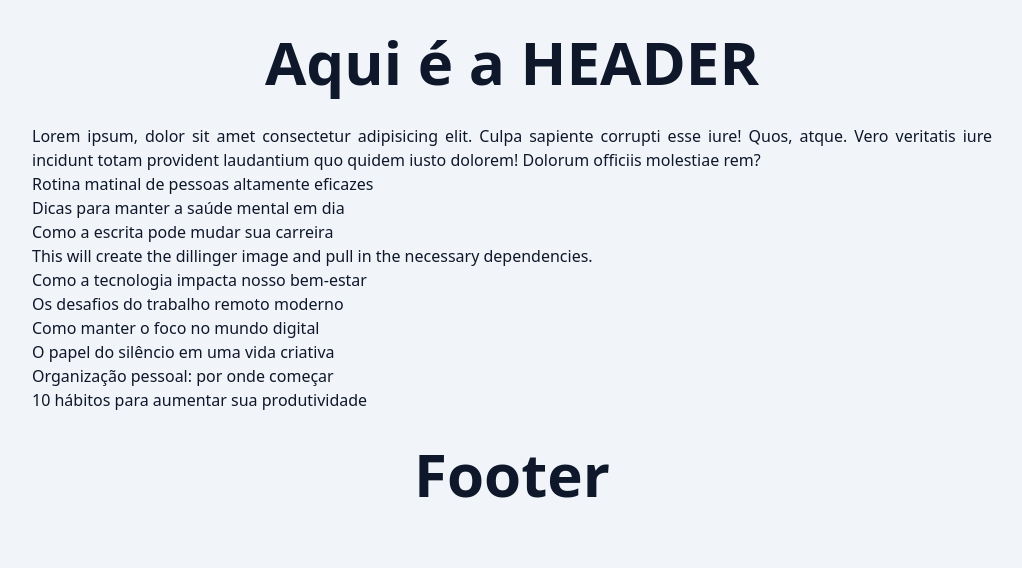
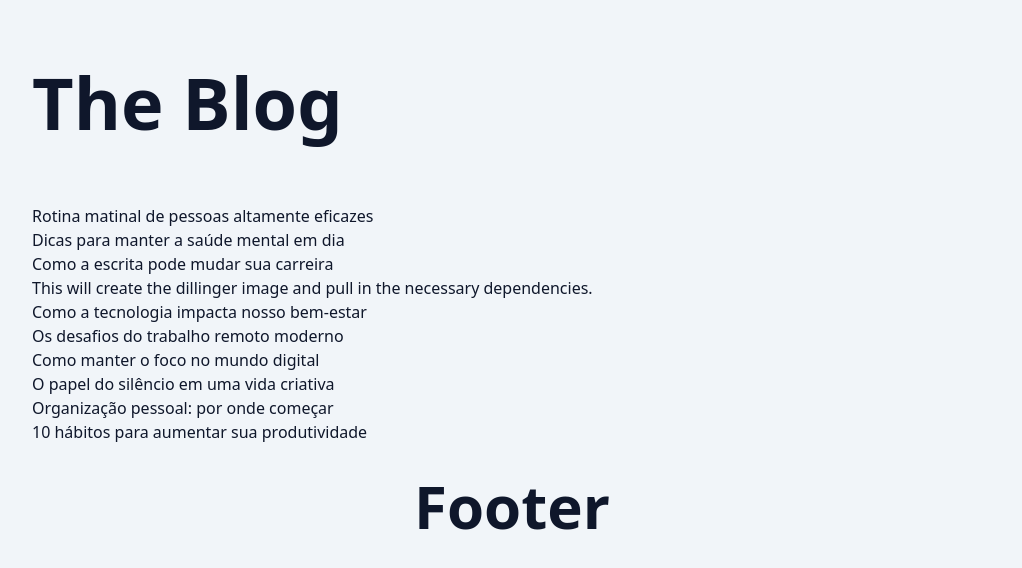
Before and after one commit to Wesley-Breno/blog-with-react, a Next.js app: page / in a window 1280 px wide. Shown: the top 568 px of the page, without its empty margins (128-1150 px from the left). Built offline with nearby package versions, Linux system fonts and the light colour scheme.

Commit message:
class 116

```diff
--- a/app/components/Header/index.tsx
+++ b/app/components/Header/index.tsx
@@ -1,18 +1,18 @@
-"use client";
-
 import clsx from "clsx";
 
 export function Header() {
   return (
-    <h1
-      className={clsx(
-        "text-6xl font-bold text-blue-500",
-        "hover:text-blue-50 hover:bg-blue-500",
-        "transition duration-1000",
-      )}
-      onClick={() => alert(123)}
-    >
-      Texto no meu H1
-    </h1>
+    <header>
+      <h1
+        className={clsx(
+          "text-4xl/normal font-extrabold py-8",
+          "sm:text-5xl/normal sm:py-10",
+          "md:text-6xl/normal md:py-11",
+          "lg:text-7xl/normal lg:py-12",
+        )}
+      >
+        <a href="#">The Blog</a>
+      </h1>
+    </header>
   );
 }
--- a/app/page.tsx
+++ b/app/page.tsx
@@ -2,23 +2,13 @@ import { Suspense } from "react";
 import { PostsList } from "./components/PostsList";
 import { SpinLoader } from "./components/SpinLoader";
 import { Container } from "./components/Container";
+import { Header } from "./components/Header";
 
 export default async function HomePage() {
   return (
     <>
       <Container>
-        <header>
-          <h1 className="text-6xl font-bold text-center py-8">
-            Aqui é a HEADER
-          </h1>
-
-          <p className="text-justify">
-            Lorem ipsum, dolor sit amet consectetur adipisicing elit. Culpa
-            sapiente corrupti esse iure! Quos, atque. Vero veritatis iure
-            incidunt totam provident laudantium quo quidem iusto dolorem!
-            Dolorum officiis molestiae rem?
-          </p>
-        </header>
+        <Header />
 
         <Suspense fallback={<SpinLoader />}>
           <PostsList />
```
